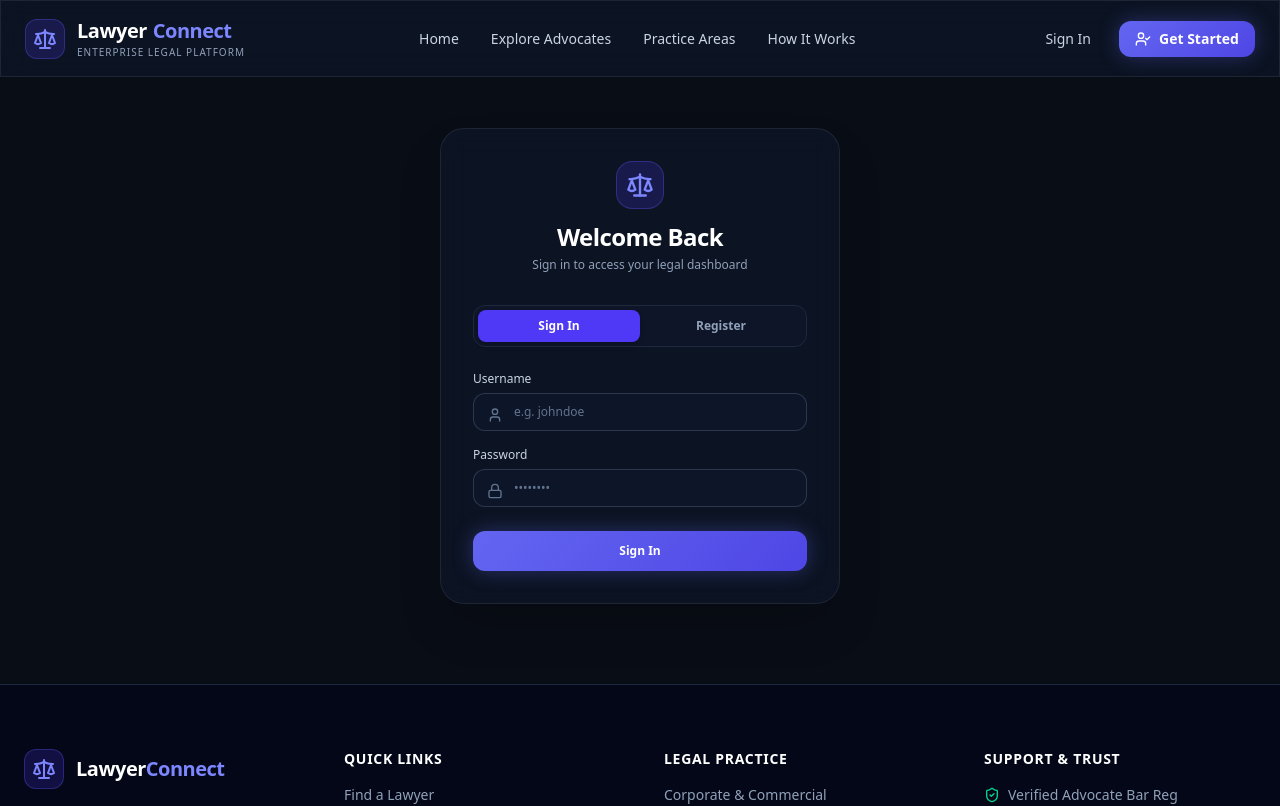
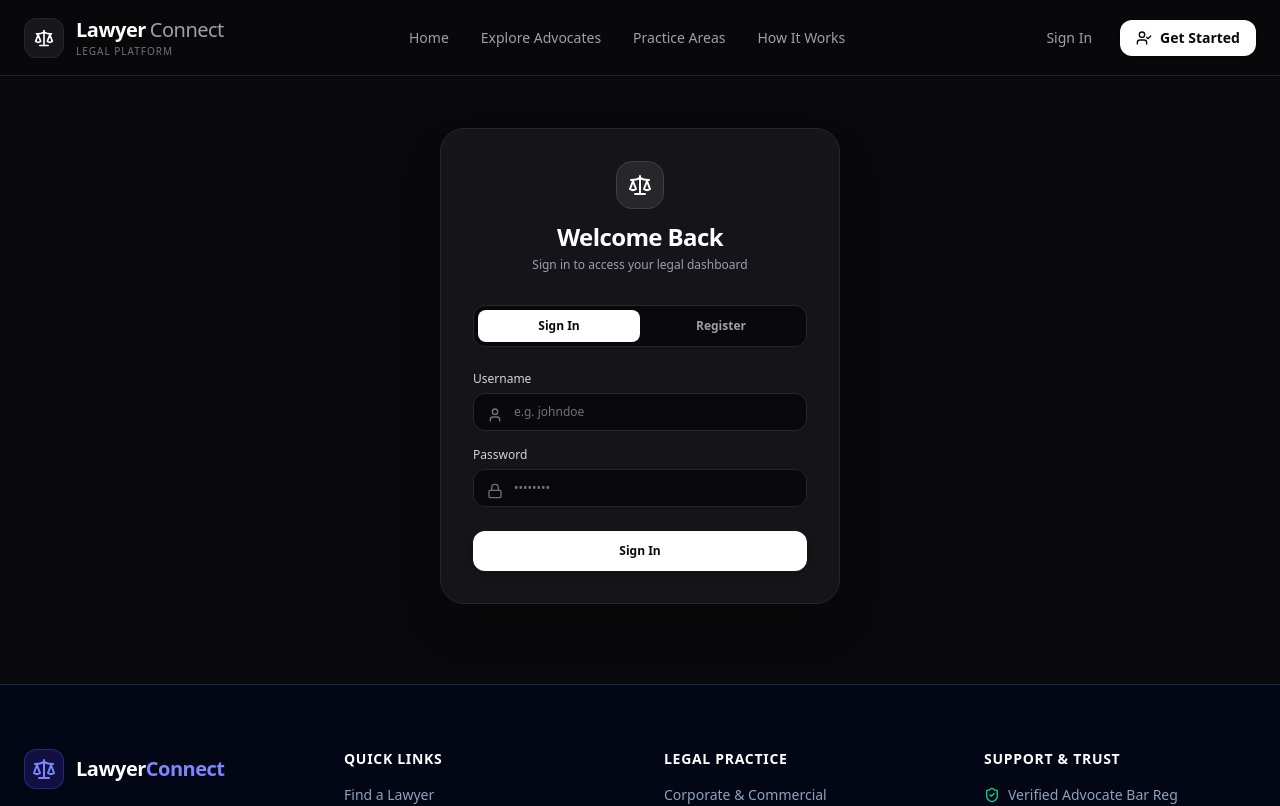
Before and after one commit to prashan7070/LawyerConnect, a Next.js app in the folder lawyerconnect-frontend/: page /login in a window 1280 px wide. Shown: the top 806 px of the page. Built offline with nearby package versions, Linux system fonts and the light colour scheme; no server answers.

Commit message:
Refactor UI styling to ultra-sleek minimalist monochrome black & white design theme

```diff
--- a/lawyerconnect-frontend/src/app/globals.css
+++ b/lawyerconnect-frontend/src/app/globals.css
@@ -2,15 +2,15 @@
 
 @layer base {
   :root {
-    --bg-primary: #090d16;
-    --bg-secondary: #0f172a;
-    --bg-card: rgba(15, 23, 42, 0.65);
-    --border-glass: rgba(255, 255, 255, 0.08);
-    --accent-indigo: #6366f1;
+    --bg-primary: #09090b;
+    --bg-secondary: #18181b;
+    --bg-card: rgba(24, 24, 27, 0.85);
+    --border-glass: rgba(255, 255, 255, 0.1);
+    --accent-indigo: #ffffff;
     --accent-emerald: #10b981;
     --accent-amber: #f59e0b;
-    --text-main: #f8fafc;
-    --text-muted: #94a3b8;
+    --text-main: #fafafa;
+    --text-muted: #a1a1aa;
   }
 
   body {
@@ -34,24 +34,26 @@
 }
 
 .glass-panel-hover:hover {
-  border-color: rgba(99, 102, 241, 0.35);
+  border-color: rgba(255, 255, 255, 0.25);
   transform: translateY(-2px);
-  box-shadow: 0 12px 30px -10px rgba(99, 102, 241, 0.25);
+  box-shadow: 0 12px 30px -10px rgba(0, 0, 0, 0.5);
 }
 
 .gradient-text {
-  background: linear-gradient(135deg, #818cf8 0%, #c084fc 50%, #38bdf8 100%);
+  background: linear-gradient(180deg, #ffffff 0%, #a1a1aa 100%);
   -webkit-background-clip: text;
   -webkit-text-fill-color: transparent;
 }
 
 .glow-btn {
-  background: linear-gradient(135deg, #6366f1 0%, #4f46e5 100%);
-  box-shadow: 0 0 20px rgba(99, 102, 241, 0.35);
+  background: #ffffff;
+  color: #09090b;
+  font-weight: 600;
   transition: all 0.2s ease;
 }
 
 .glow-btn:hover {
-  box-shadow: 0 0 30px rgba(99, 102, 241, 0.55);
+  background: #e4e4e7;
   transform: translateY(-1px);
+  box-shadow: 0 4px 20px rgba(255, 255, 255, 0.15);
 }
--- a/lawyerconnect-frontend/src/app/login/page.tsx
+++ b/lawyerconnect-frontend/src/app/login/page.tsx
@@ -69,39 +69,39 @@ export default function LoginPage() {
   };
 
   return (
-    <div className="min-h-screen bg-[#090d16] text-slate-100 flex flex-col justify-between">
+    <div className="min-h-screen bg-zinc-950 text-zinc-100 flex flex-col justify-between font-sans">
       <Navbar />
 
       <div className="pt-32 pb-20 px-6 max-w-md mx-auto w-full flex-grow flex items-center">
-        <div className="w-full glass-panel p-8 rounded-3xl border border-slate-800 shadow-2xl relative">
+        <div className="w-full bg-zinc-900/90 p-8 rounded-3xl border border-zinc-800 shadow-2xl relative backdrop-blur-md">
 
           {/* Brand Badge */}
           <div className="text-center mb-8">
-            <div className="w-12 h-12 rounded-2xl bg-indigo-600/20 border border-indigo-500/30 flex items-center justify-center text-indigo-400 mx-auto mb-3">
-              <Scale className="w-7 h-7" />
+            <div className="w-12 h-12 rounded-2xl bg-zinc-800 border border-zinc-700 flex items-center justify-center text-white mx-auto mb-3">
+              <Scale className="w-6 h-6" />
             </div>
             <h2 className="text-2xl font-bold text-white tracking-tight">
               {isLoginTab ? 'Welcome Back' : 'Create Account'}
             </h2>
-            <p className="text-xs text-slate-400 mt-1">
+            <p className="text-xs text-zinc-400 mt-1">
               {isLoginTab ? 'Sign in to access your legal dashboard' : 'Join LawyerConnect legal network'}
             </p>
           </div>
 
           {/* Toggle Tabs */}
-          <div className="grid grid-cols-2 p-1 rounded-xl bg-slate-900/80 border border-slate-800 mb-6">
+          <div className="grid grid-cols-2 p-1 rounded-xl bg-zinc-950 border border-zinc-800 mb-6">
             <button
               onClick={() => { setIsLoginTab(true); setErrorMsg(''); }}
-              className={`py-2 rounded-lg text-xs font-semibold transition-all ${
-                isLoginTab ? 'bg-indigo-600 text-white shadow-md' : 'text-slate-400 hover:text-slate-200'
+              className={`py-2 rounded-lg text-xs font-bold transition-all ${
+                isLoginTab ? 'bg-white text-zinc-950 shadow-sm' : 'text-zinc-400 hover:text-zinc-200'
               }`}
             >
               Sign In
             </button>
             <button
               onClick={() => { setIsLoginTab(false); setErrorMsg(''); }}
-              className={`py-2 rounded-lg text-xs font-semibold transition-all ${
-                !isLoginTab ? 'bg-indigo-600 text-white shadow-md' : 'text-slate-400 hover:text-slate-200'
+              className={`py-2 rounded-lg text-xs font-bold transition-all ${
+                !isLoginTab ? 'bg-white text-zinc-950 shadow-sm' : 'text-zinc-400 hover:text-zinc-200'
               }`}
             >
               Register
@@ -109,7 +109,7 @@ export default function LoginPage() {
           </div>
 
           {errorMsg && (
-            <div className="p-3 rounded-xl bg-red-500/10 border border-red-500/30 text-red-400 text-xs flex items-center gap-2 mb-6">
+            <div className="p-3.5 rounded-xl bg-red-500/10 border border-red-500/30 text-red-400 text-xs flex items-center gap-2 mb-6">
               <AlertCircle className="w-4 h-4 shrink-0" />
               <span>{errorMsg}</span>
             </div>
@@ -119,31 +119,31 @@ export default function LoginPage() {
           {isLoginTab ? (
             <form onSubmit={handleLoginSubmit} className="space-y-4">
               <div>
-                <label className="text-xs font-medium text-slate-300 block mb-1.5">Username</label>
+                <label className="text-xs font-medium text-zinc-300 block mb-1.5">Username</label>
                 <div className="relative">
-                  <User className="w-4 h-4 text-slate-500 absolute left-3.5 top-3.5" />
+                  <User className="w-4 h-4 text-zinc-500 absolute left-3.5 top-3.5" />
                   <input
                     type="text"
                     required
                     placeholder="e.g. johndoe"
                     value={username}
                     onChange={(e) => setUsername(e.target.value)}
-                    className="w-full bg-slate-900/90 border border-slate-700/80 rounded-xl pl-10 pr-4 py-2.5 text-xs text-white placeholder-slate-500 outline-none focus:border-indigo-500 transition-colors"
+                    className="w-full bg-zinc-950 border border-zinc-800 rounded-xl pl-10 pr-4 py-2.5 text-xs text-white placeholder-zinc-500 outline-none focus:border-white transition-colors"
                   />
                 </div>
               </div>
 
               <div>
-                <label className="text-xs font-medium text-slate-300 block mb-1.5">Password</label>
+                <label className="text-xs font-medium text-zinc-300 block mb-1.5">Password</label>
                 <div className="relative">
-                  <Lock className="w-4 h-4 text-slate-500 absolute left-3.5 top-3.5" />
+                  <Lock className="w-4 h-4 text-zinc-500 absolute left-3.5 top-3.5" />
                   <input
                     type="password"
                     required
                     placeholder="••••••••"
                     value={password}
                     onChange={(e) => setPassword(e.target.value)}
-                    className="w-full bg-slate-900/90 border border-slate-700/80 rounded-xl pl-10 pr-4 py-2.5 text-xs text-white placeholder-slate-500 outline-none focus:border-indigo-500 transition-colors"
+                    className="w-full bg-zinc-950 border border-zinc-800 rounded-xl pl-10 pr-4 py-2.5 text-xs text-white placeholder-zinc-500 outline-none focus:border-white transition-colors"
                   />
                 </div>
               </div>
@@ -151,7 +151,7 @@ export default function LoginPage() {
               <button
                 type="submit"
                 disabled={loading}
-                className="w-full glow-btn py-3 rounded-xl font-semibold text-xs text-white mt-2 disabled:opacity-50"
+                className="w-full bg-white text-zinc-950 hover:bg-zinc-200 py-3 rounded-xl font-extrabold text-xs transition-all shadow-md mt-2 disabled:opacity-50"
               >
                 {loading ? 'Authenticating...' : 'Sign In'}
               </button>
@@ -160,15 +160,15 @@ export default function LoginPage() {
             /* REGISTER FORM */
             <form onSubmit={handleRegisterSubmit} className="space-y-4">
               <div>
-                <label className="text-xs font-medium text-slate-300 block mb-1.5">Register As</label>
+                <label className="text-xs font-medium text-zinc-300 block mb-1.5">Register As</label>
                 <div className="grid grid-cols-2 gap-2">
                   <button
                     type="button"
                     onClick={() => setSelectedRole('CLIENT')}
                     className={`py-2 px-3 rounded-xl border text-[11px] font-semibold flex items-center justify-center gap-1.5 transition-all ${
                       selectedRole === 'CLIENT'
-                        ? 'bg-indigo-600/20 border-indigo-500 text-indigo-300'
-                        : 'border-slate-800 bg-slate-900/50 text-slate-400'
+                        ? 'bg-white text-zinc-950 border-white'
+                        : 'border-zinc-800 bg-zinc-950 text-zinc-400 hover:text-white'
                     }`}
                   >
                     <User className="w-3.5 h-3.5" /> Client
@@ -178,8 +178,8 @@ export default function LoginPage() {
                     onClick={() => setSelectedRole('LAWYER')}
                     className={`py-2 px-3 rounded-xl border text-[11px] font-semibold flex items-center justify-center gap-1.5 transition-all ${
                       selectedRole === 'LAWYER'
-                        ? 'bg-indigo-600/20 border-indigo-500 text-indigo-300'
-                        : 'border-slate-800 bg-slate-900/50 text-slate-400'
+                        ? 'bg-white text-zinc-950 border-white'
+                        : 'border-zinc-800 bg-zinc-950 text-zinc-400 hover:text-white'
                     }`}
                   >
                     <Briefcase className="w-3.5 h-3.5" /> Lawyer
@@ -188,57 +188,57 @@ export default function LoginPage() {
               </div>
 
               <div>
-                <label className="text-xs font-medium text-slate-300 block mb-1.5">Full Name</label>
+                <label className="text-xs font-medium text-zinc-300 block mb-1.5">Full Name</label>
                 <input
                   type="text"
                   required
                   placeholder="John Doe"
                   value={name}
                   onChange={(e) => setName(e.target.value)}
-                  className="w-full bg-slate-900/90 border border-slate-700/80 rounded-xl px-4 py-2.5 text-xs text-white placeholder-slate-500 outline-none focus:border-indigo-500 transition-colors"
+                  className="w-full bg-zinc-950 border border-zinc-800 rounded-xl px-4 py-2.5 text-xs text-white placeholder-zinc-500 outline-none focus:border-white transition-colors"
                 />
               </div>
 
               <div>
-                <label className="text-xs font-medium text-slate-300 block mb-1.5">Email Address</label>
+                <label className="text-xs font-medium text-zinc-300 block mb-1.5">Email Address</label>
                 <input
                   type="email"
                   required
                   placeholder="john@example.com"
                   value={email}
                   onChange={(e) => setEmail(e.target.value)}
-                  className="w-full bg-slate-900/90 border border-slate-700/80 rounded-xl px-4 py-2.5 text-xs text-white placeholder-slate-500 outline-none focus:border-indigo-500 transition-colors"
+                  className="w-full bg-zinc-950 border border-zinc-800 rounded-xl px-4 py-2.5 text-xs text-white placeholder-zinc-500 outline-none focus:border-white transition-colors"
                 />
               </div>
 
               <div>
-                <label className="text-xs font-medium text-slate-300 block mb-1.5">Username</label>
+                <label className="text-xs font-medium text-zinc-300 block mb-1.5">Username</label>
                 <input
                   type="text"
                   required
                   placeholder="johndoe123"
                   value={username}
                   onChange={(e) => setUsername(e.target.value)}
-                  className="w-full bg-slate-900/90 border border-slate-700/80 rounded-xl px-4 py-2.5 text-xs text-white placeholder-slate-500 outline-none focus:border-indigo-500 transition-colors"
+                  className="w-full bg-zinc-950 border border-zinc-800 rounded-xl px-4 py-2.5 text-xs text-white placeholder-zinc-500 outline-none focus:border-white transition-colors"
                 />
               </div>
 
               <div>
-                <label className="text-xs font-medium text-slate-300 block mb-1.5">Password</label>
+                <label className="text-xs font-medium text-zinc-300 block mb-1.5">Password</label>
                 <input
                   type="password"
                   required
                   placeholder="••••••••"
                   value={password}
                   onChange={(e) => setPassword(e.target.value)}
-                  className="w-full bg-slate-900/90 border border-slate-700/80 rounded-xl px-4 py-2.5 text-xs text-white placeholder-slate-500 outline-none focus:border-indigo-500 transition-colors"
+                  className="w-full bg-zinc-950 border border-zinc-800 rounded-xl px-4 py-2.5 text-xs text-white placeholder-zinc-500 outline-none focus:border-white transition-colors"
                 />
               </div>
 
               <button
                 type="submit"
                 disabled={loading}
-                className="w-full glow-btn py-3 rounded-xl font-semibold text-xs text-white mt-2 disabled:opacity-50"
+                className="w-full bg-white text-zinc-950 hover:bg-zinc-200 py-3 rounded-xl font-extrabold text-xs transition-all shadow-md mt-2 disabled:opacity-50"
               >
                 {loading ? 'Creating Account...' : `Register as ${selectedRole}`}
               </button>
--- a/lawyerconnect-frontend/src/components/Navbar.tsx
+++ b/lawyerconnect-frontend/src/components/Navbar.tsx
@@ -27,47 +27,47 @@ export default function Navbar() {
   };
 
   return (
-    <nav className="fixed top-0 left-0 right-0 z-50 glass-panel border-b border-slate-800/80 px-6 py-4">
+    <nav className="fixed top-0 left-0 right-0 z-50 bg-zinc-950/90 backdrop-blur-md border-b border-zinc-800/80 px-6 py-4">
       <div className="max-w-7xl mx-auto flex items-center justify-between">
         {/* Brand Logo */}
         <Link href="/" className="flex items-center gap-3 group">
-          <div className="w-10 h-10 rounded-xl bg-indigo-600/20 border border-indigo-500/30 flex items-center justify-center text-indigo-400 group-hover:scale-105 transition-transform">
-            <Scale className="w-6 h-6" />
+          <div className="w-10 h-10 rounded-xl bg-zinc-900 border border-zinc-800 flex items-center justify-center text-white group-hover:border-zinc-700 transition-all">
+            <Scale className="w-5 h-5" />
           </div>
           <div>
-            <span className="text-xl font-bold font-sans tracking-tight text-white flex items-center gap-1.5">
-              Lawyer<span className="text-indigo-400">Connect</span>
+            <span className="text-xl font-bold font-sans tracking-tight text-white flex items-center gap-1">
+              Lawyer<span className="text-zinc-400 font-normal">Connect</span>
             </span>
-            <span className="text-[10px] text-slate-400 uppercase tracking-widest block font-medium">Enterprise Legal Platform</span>
+            <span className="text-[10px] text-zinc-500 uppercase tracking-widest block font-medium">Legal Platform</span>
           </div>
         </Link>
 
         {/* Center Links */}
-        <div className="hidden md:flex items-center gap-8 text-sm font-medium text-slate-300">
-          <Link href="/" className="hover:text-indigo-400 transition-colors">Home</Link>
-          <Link href="#explore" className="hover:text-indigo-400 transition-colors">Explore Advocates</Link>
-          <Link href="#practice-areas" className="hover:text-indigo-400 transition-colors">Practice Areas</Link>
-          <Link href="#how-it-works" className="hover:text-indigo-400 transition-colors">How It Works</Link>
+        <div className="hidden md:flex items-center gap-8 text-sm font-medium text-zinc-400">
+          <Link href="/" className="hover:text-white transition-colors">Home</Link>
+          <Link href="#explore" className="hover:text-white transition-colors">Explore Advocates</Link>
+          <Link href="#practice-areas" className="hover:text-white transition-colors">Practice Areas</Link>
+          <Link href="#how-it-works" className="hover:text-white transition-colors">How It Works</Link>
         </div>
 
         {/* Auth / Action */}
         <div className="flex items-center gap-4">
           {auth?.accessToken ? (
             <div className="flex items-center gap-3">
-              <span className="text-xs px-2.5 py-1 rounded-full bg-indigo-500/10 border border-indigo-500/30 text-indigo-300 font-semibold flex items-center gap-1">
-                {auth.role === 'ADMIN' && <ShieldCheck className="w-3.5 h-3.5" />}
+              <span className="text-xs px-2.5 py-1 rounded-full bg-zinc-900 border border-zinc-800 text-zinc-300 font-medium flex items-center gap-1.5">
+                {auth.role === 'ADMIN' && <ShieldCheck className="w-3.5 h-3.5 text-zinc-400" />}
                 {auth.role}
               </span>
               <Link
                 href={getDashboardLink()}
-                className="glow-btn px-4 py-2 rounded-xl text-sm font-semibold text-white flex items-center gap-2"
+                className="bg-white text-zinc-950 hover:bg-zinc-200 px-4 py-2 rounded-xl text-sm font-semibold flex items-center gap-2 transition-all shadow-sm"
               >
                 <LayoutDashboard className="w-4 h-4" />
                 Dashboard
               </Link>
               <button
                 onClick={handleLogout}
-                className="p-2 rounded-xl bg-slate-800/60 border border-slate-700 text-slate-400 hover:text-red-400 hover:border-red-500/30 transition-all"
+                className="p-2 rounded-xl bg-zinc-900 border border-zinc-800 text-zinc-400 hover:text-white hover:bg-zinc-800 transition-all"
                 title="Logout"
               >
                 <LogOut className="w-4 h-4" />
@@ -77,13 +77,13 @@ export default function Navbar() {
             <div className="flex items-center gap-3">
               <Link
                 href="/login"
-                className="text-sm font-medium text-slate-300 hover:text-white px-4 py-2 rounded-xl hover:bg-slate-800/50 transition-colors"
+                className="text-sm font-medium text-zinc-400 hover:text-white px-4 py-2 rounded-xl hover:bg-zinc-900 transition-colors"
               >
                 Sign In
               </Link>
               <Link
                 href="/login?tab=register"
-                className="glow-btn px-4 py-2 rounded-xl text-sm font-semibold text-white flex items-center gap-2"
+                className="bg-white text-zinc-950 hover:bg-zinc-200 px-4 py-2 rounded-xl text-sm font-semibold flex items-center gap-2 transition-all shadow-sm"
               >
                 <UserCheck className="w-4 h-4" />
                 Get Started
```
Also changed, not shown: lawyerconnect-frontend/src/app/dashboard/admin/page.tsx (+31 -21 lines), lawyerconnect-frontend/src/components/MessengerChat.tsx (+49 -47 lines).
